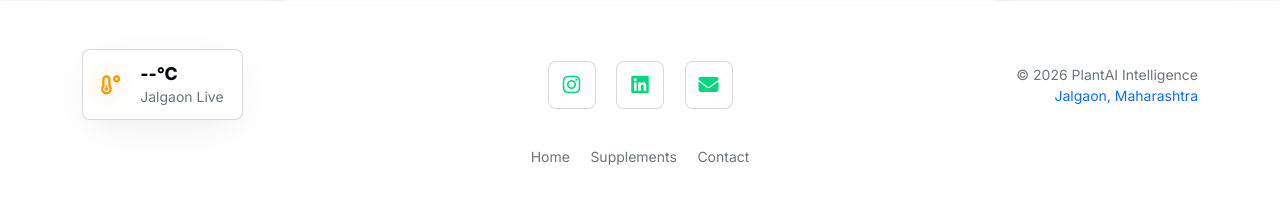
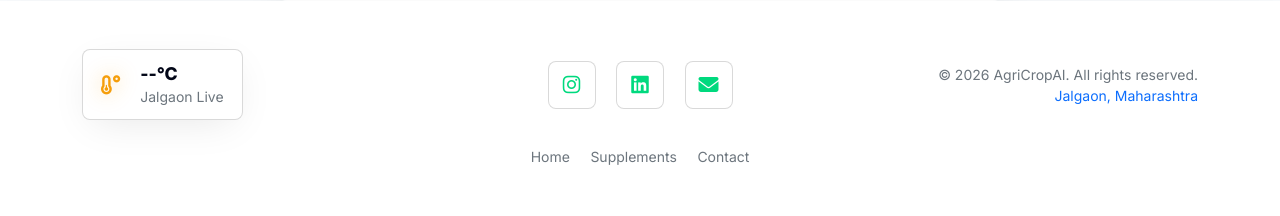
Before and after one commit to LORD1811/AgriCrop, a Flask app: page /contact in a window 1280 px wide. Shown: the part 1050-1266 px from the top of the page. Run offline with Flask 3, Linux system fonts and the light colour scheme.

Commit message:
Update footer copyright text to reflect AgriCropAI branding

```diff
--- a/templates/base.html
+++ b/templates/base.html
@@ -109,7 +109,7 @@
                     </div>
                 </div>
                 <div class="col-md-4 text-center text-md-end">
-                    <p class="text-muted small mb-0">© 2026 PlantAI Intelligence</p>
+                    <p class="text-muted small mb-0">© 2026 AgriCropAI. All rights reserved.</p>
                     <div class="small text-primary fw-600">Jalgaon, Maharashtra</div>
                 </div>
             </div>
```
